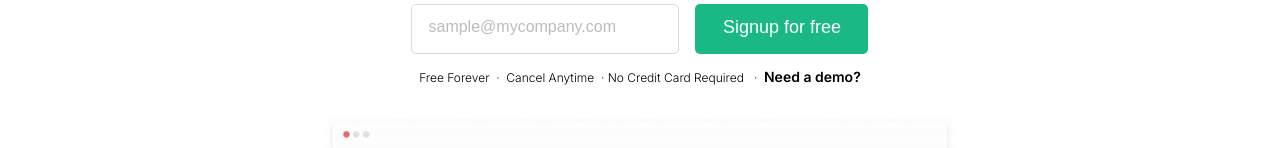
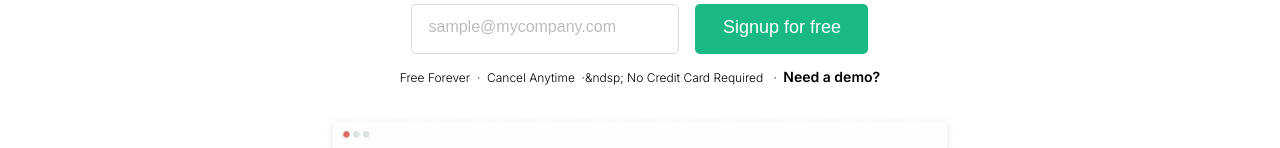
Before and after one commit to Arunjenson-SurveySparrow/Voice-of-Customer-Software, a plain HTML site: page index.html in a window 1280 px wide. Shown: the part 341-489 px from the top of the page. Drawn offline with Linux system fonts and the light colour scheme.

Commit message:
Update index.html

```diff
--- a/index.html
+++ b/index.html
@@ -83,7 +83,7 @@
           </div>
           <div class="spanned inter">
             <span
-              >Free Forever &nbsp;&#183;&nbsp; Cancel Anytime &nbsp;&#183; No
+              >Free Forever &nbsp;&#183;&nbsp; Cancel Anytime &nbsp;&#183;&ndsp; No
               Credit Card Required &nbsp; &#183;
               <b>Need a demo?</b>
             </span>
```
